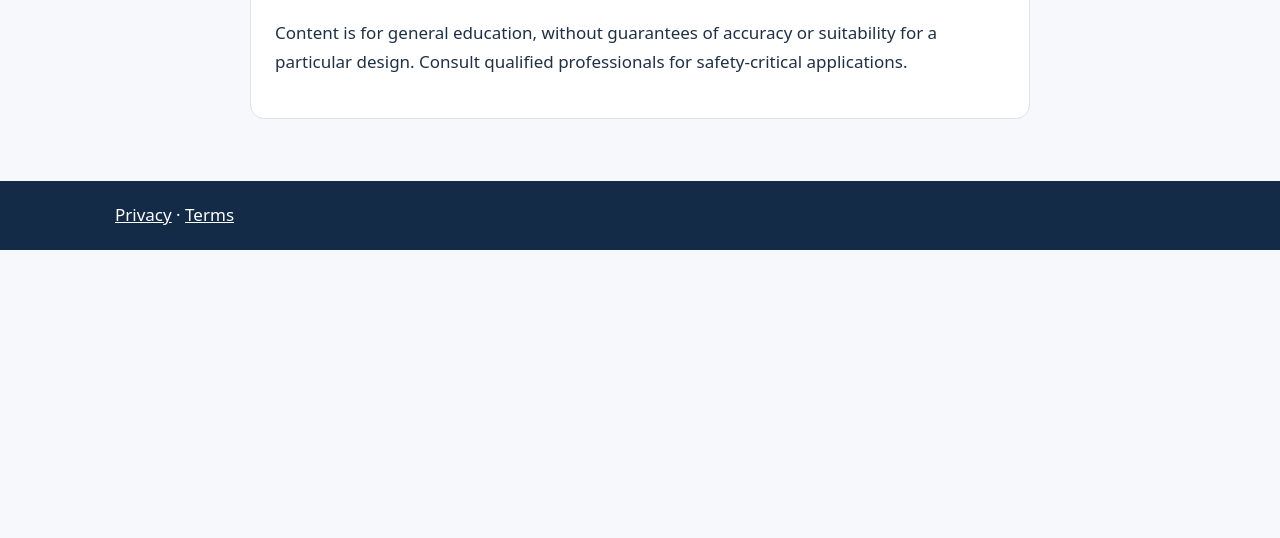
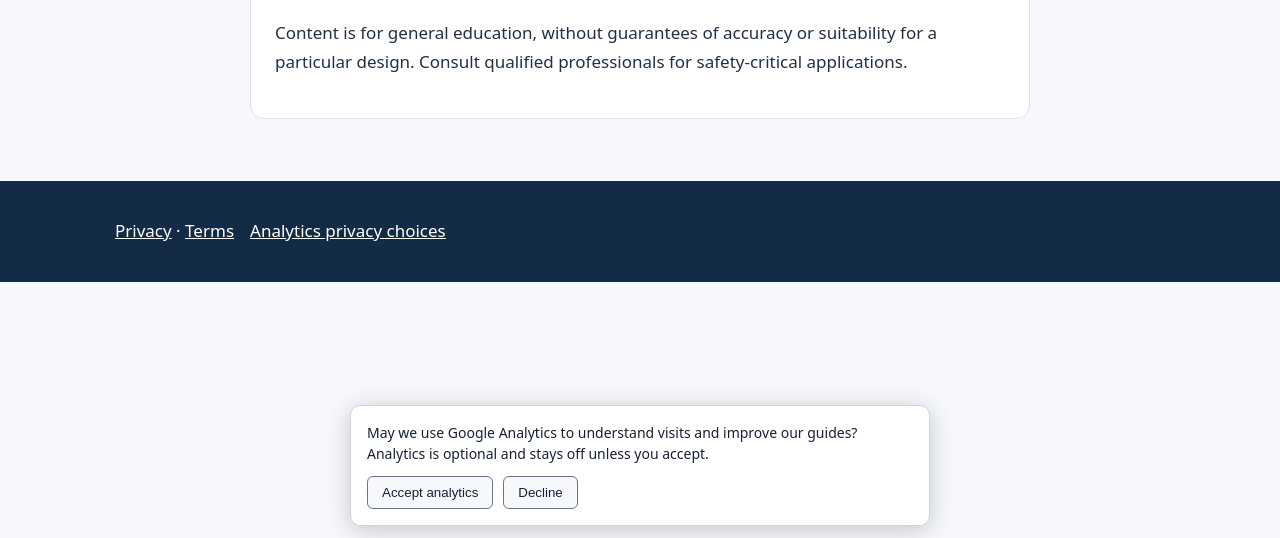
Before and after one commit to FlintHambleton/everydayengineering, a plain HTML site: page terms.html in a window 1280 px wide. Shown: the part 262-800 px from the top of the page. Drawn offline with Linux system fonts and the light colour scheme.

Commit message:
Enable optional analytics and privacy disclosure

```diff
--- a/terms.html
+++ b/terms.html
@@ -1 +1 @@
-<!doctype html><html lang="en"><head><meta charset="utf-8"><meta name="viewport" content="width=device-width,initial-scale=1"><title>Terms | EverydayEngineering</title><meta name="description" content="Terms: an introductory engineering reference."><link rel="canonical" href="https://everydayengineering.pages.dev/terms"><link rel="stylesheet" href="/style.css"><link rel="icon" href="/favicon.svg"></head><body><header><nav><a href="/">EverydayEngineering</a><a href="/#guides">All guides</a><a href="/about">About</a></nav></header><main><article><h1>Terms</h1><p>Content is for general education, without guarantees of accuracy or suitability for a particular design. Consult qualified professionals for safety-critical applications.</p></article></main><footer><a href="/privacy">Privacy</a> · <a href="/terms">Terms</a></footer></body></html>
+<!doctype html><html lang="en"><head><meta charset="utf-8"><meta name="viewport" content="width=device-width,initial-scale=1"><title>Terms | EverydayEngineering</title><meta name="description" content="Terms: an introductory engineering reference."><link rel="canonical" href="https://everydayengineering.pages.dev/terms"><link rel="stylesheet" href="/style.css"><link rel="icon" href="/favicon.svg"></head><body><header><nav><a href="/">EverydayEngineering</a><a href="/#guides">All guides</a><a href="/about">About</a></nav></header><main><article><h1>Terms</h1><p>Content is for general education, without guarantees of accuracy or suitability for a particular design. Consult qualified professionals for safety-critical applications.</p></article></main><footer><a href="/privacy">Privacy</a> · <a href="/terms">Terms</a></footer><script src="/analytics-consent.js" defer></script></body></html>
```
